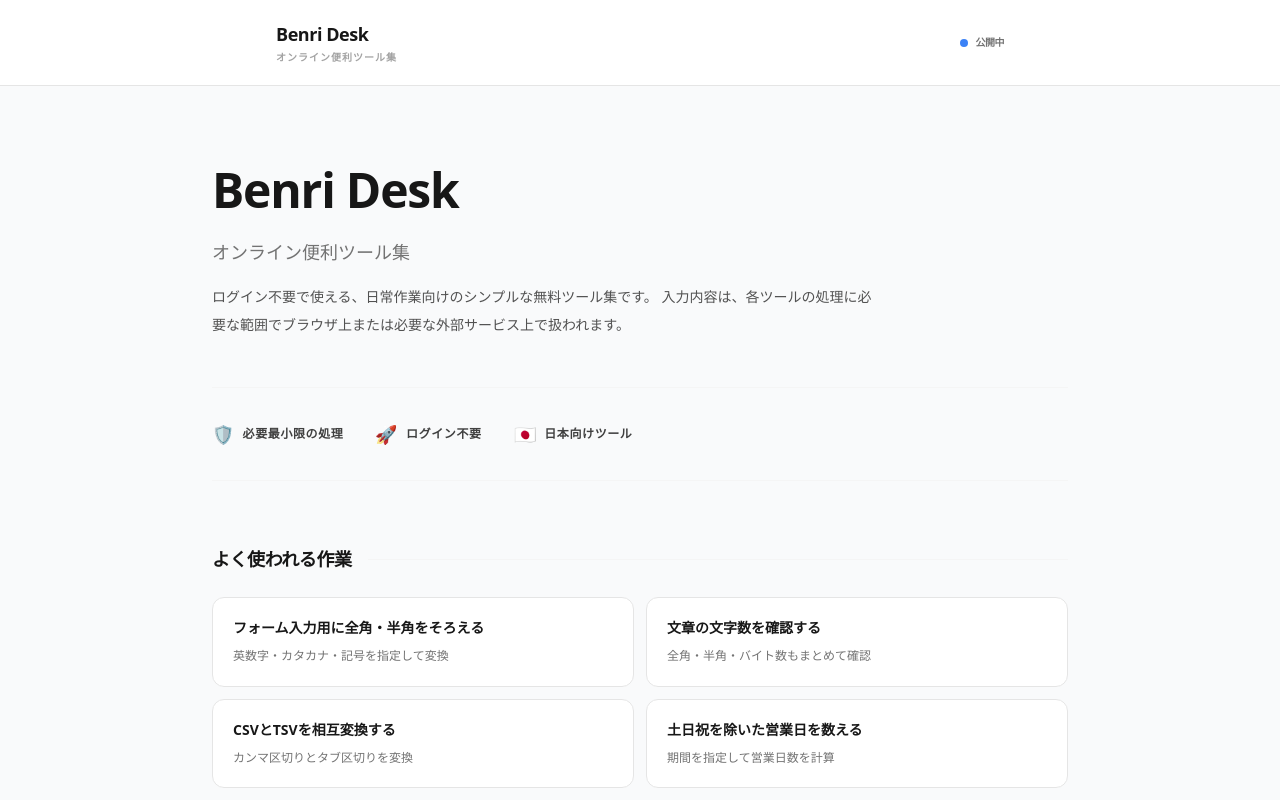
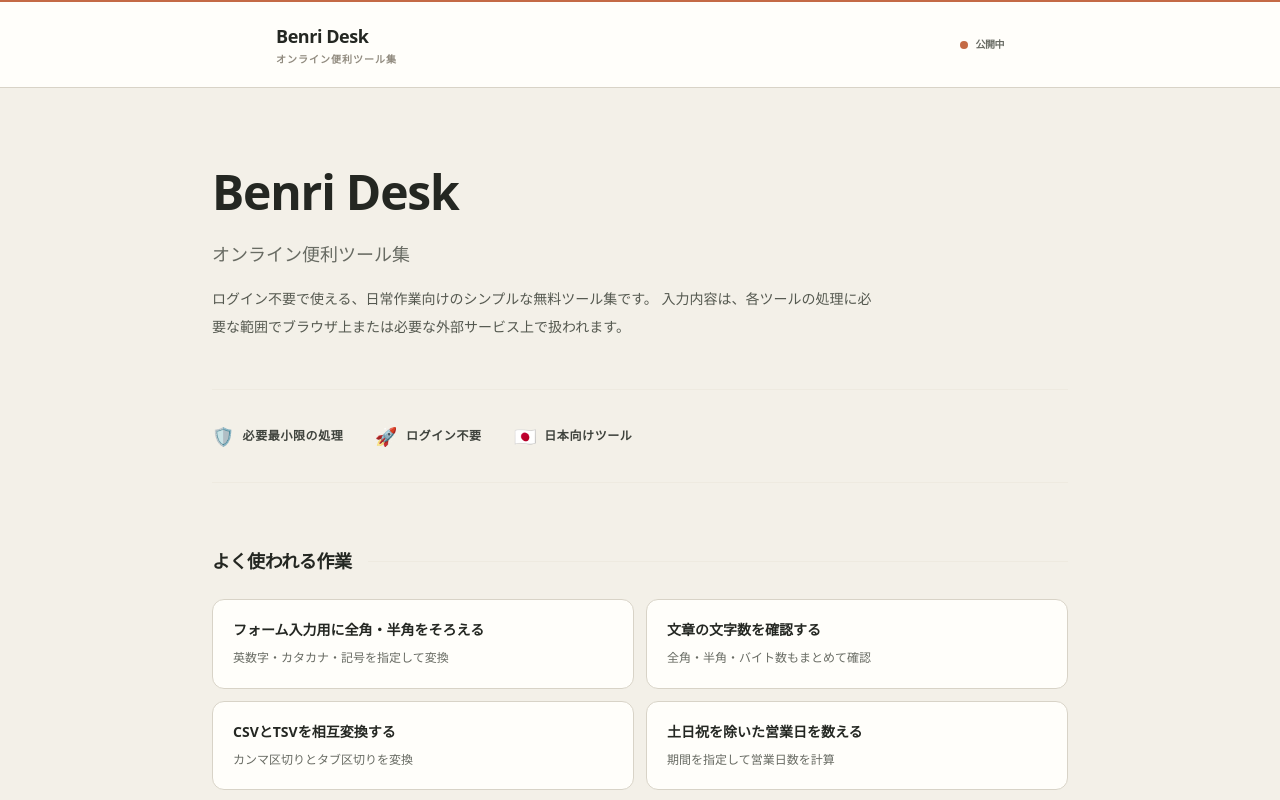
Before and after one commit to rwhonyaku/benri-desk, a Next.js app: page / in a window 1280 px wide. Shown: the top 800 px of the page. Built offline with nearby package versions, Linux system fonts and the light colour scheme.

Commit message:
Apply stationery-inspired site palette

```diff
--- a/app/globals.css
+++ b/app/globals.css
@@ -3,11 +3,30 @@
 @tailwind components;
 @tailwind utilities;
 
-/* Keep calm, neutral, infrastructure-style defaults */
 :root {
   color-scheme: light;
+  --paper: #f3f0e8;
+  --ivory: #fffefa;
+  --sumi: #242722;
+  --stone: #d8d3c7;
+  --aizome: #285c61;
+  --persimmon: #c46a45;
 }
 
 * {
   -webkit-tap-highlight-color: transparent;
 }
+
+body {
+  background: var(--paper);
+}
+
+::selection {
+  background: #dceae6;
+  color: var(--sumi);
+}
+
+button,
+a {
+  text-underline-offset: 3px;
+}
--- a/app/layout.tsx
+++ b/app/layout.tsx
@@ -46,9 +46,9 @@ export default function RootLayout({ children }: { children: React.ReactNode })
           strategy="afterInteractive"
         />
       </head>
-      <body className="min-h-dvh bg-[#f9fafb] text-neutral-900 selection:bg-blue-100 antialiased font-sans">
+      <body className="min-h-dvh bg-paper font-sans text-neutral-900 antialiased">
         {/* Navigation / Header */}
-        <header className="border-b border-neutral-200 bg-white">
+        <header className="border-b border-t-2 border-b-neutral-200 border-t-rose-500 bg-white">
           <div className="mx-auto flex w-full max-w-3xl items-center justify-between px-5 py-5">
             <Link href="/" className="group flex flex-col gap-0.5">
               <div className="text-lg font-bold tracking-tight text-neutral-900 group-hover:text-blue-600 transition-colors">
@@ -61,8 +61,8 @@ export default function RootLayout({ children }: { children: React.ReactNode })
 
             <div className="flex items-center gap-2">
               <span className="relative flex h-2 w-2">
-                <span className="animate-ping absolute inline-flex h-full w-full rounded-full bg-blue-400 opacity-75"></span>
-                <span className="relative inline-flex rounded-full h-2 w-2 bg-blue-500"></span>
+                <span className="absolute inline-flex h-full w-full animate-ping rounded-full bg-rose-400 opacity-60"></span>
+                <span className="relative inline-flex h-2 w-2 rounded-full bg-rose-500"></span>
               </span>
               <span className="text-[10px] font-bold text-neutral-500 uppercase tracking-tighter">
                 公開中
--- a/tailwind.config.ts
+++ b/tailwind.config.ts
@@ -6,7 +6,68 @@ const config: Config = {
     "./components/**/*.{js,ts,jsx,tsx,mdx}",
     "./lib/**/*.{js,ts,jsx,tsx,mdx}",
   ],
-  theme: { extend: {} },
+  theme: {
+    extend: {
+      colors: {
+        white: "#FFFEFA",
+        paper: "#F3F0E8",
+        ivory: "#FFFEFA",
+        neutral: {
+          50: "#F8F6F0",
+          100: "#EEEAE0",
+          200: "#D8D3C7",
+          300: "#C5BFB1",
+          400: "#918B7F",
+          500: "#686B63",
+          600: "#555950",
+          700: "#3F433D",
+          800: "#30342F",
+          900: "#242722",
+        },
+        blue: {
+          50: "#EFF5F3",
+          100: "#DCEAE6",
+          200: "#BCD6D1",
+          300: "#8FBAB6",
+          400: "#5B918F",
+          500: "#397275",
+          600: "#285C61",
+          700: "#204B50",
+          800: "#193C41",
+          900: "#132F33",
+        },
+        rose: {
+          50: "#FBF1EC",
+          100: "#F5DED3",
+          200: "#EBC0AD",
+          300: "#DFA084",
+          400: "#D1815F",
+          500: "#C46A45",
+          600: "#A95436",
+          700: "#87422E",
+          800: "#6C3729",
+          900: "#592F25",
+        },
+        emerald: {
+          50: "#F1F5EF",
+          100: "#E7ECE3",
+          200: "#CCD8C5",
+          300: "#A9BDA0",
+          400: "#819C78",
+          500: "#637F5B",
+          600: "#4E6848",
+          700: "#40543C",
+          800: "#364533",
+          900: "#2E3A2C",
+        },
+      },
+      boxShadow: {
+        sm: "0 1px 2px rgb(36 39 34 / 0.05)",
+        md: "0 8px 22px -14px rgb(36 39 34 / 0.28)",
+        lg: "0 12px 30px -16px rgb(36 39 34 / 0.34)",
+      },
+    },
+  },
   plugins: [],
 }
 
```
